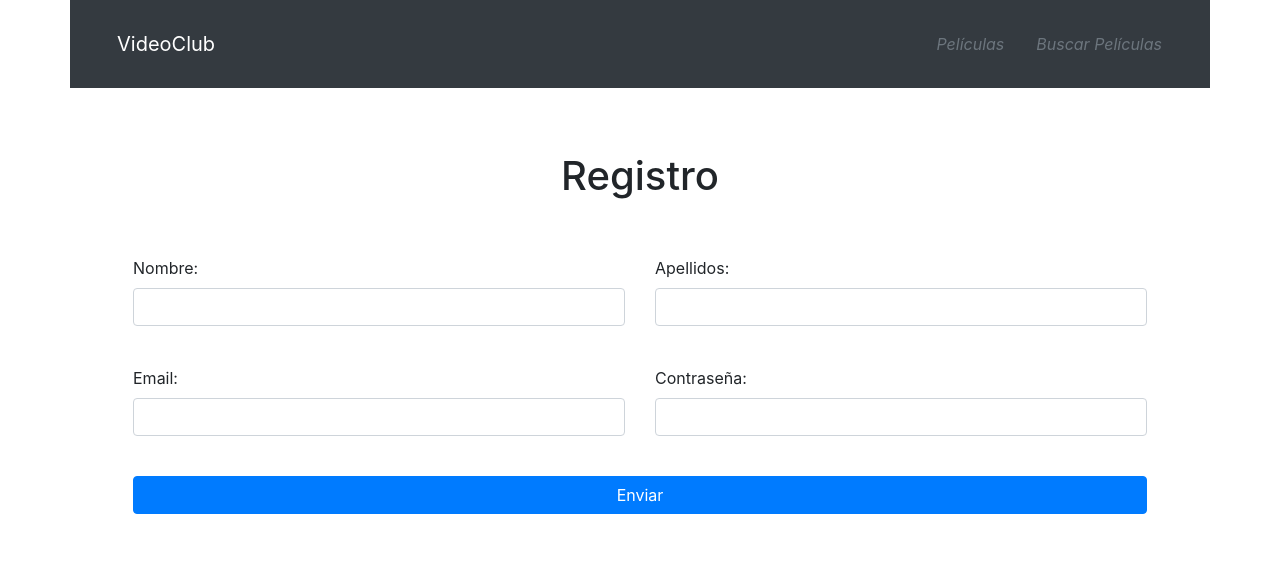
After one commit to vagdv/videoclubgarven, a Django app: template myapp/templates/myapp/registro.html in a window 1280 px wide. The commit adds this page. Shown: the top 561 px of the page. Run offline with Django 3.2, Linux system fonts and the light colour scheme; the template is opened without the code that fills it, so the values that code supplies are empty; some libraries are stand-ins or nearby versions.

Commit message:
Registro de usuarios

```diff
--- a/myapp/templates/myapp/login.html
+++ b/myapp/templates/myapp/login.html
@@ -34,7 +34,7 @@
                 </div>
                 <p class="text-center">
                     <button class="btn btn-primary btn-block">Login</button>
-                    <a class="nav-link active" href="./registro.html"><i class="fas fa-envelope text-secondary"> Registrarse</i></a>
+                    <a class="nav-link active" href="{% url 'registro' %}"><i class="fas fa-envelope text-secondary"> Registrarse</i></a>
                 </p>
             </form>
         </div>
--- /dev/null
+++ b/myapp/templates/myapp/registro.html
@@ -0,0 +1,75 @@
+<!DOCTYPE html>
+<html>
+    <head>
+        <title>Registro</title>
+        <meta charset="UTF-8">
+        <link rel="stylesheet" href="https://stackpath.bootstrapcdn.com/bootstrap/4.5.0/css/bootstrap.min.css" integrity="sha384-9aIt2nRpC12Uk9gS9baDl411NQApFmC26EwAOH8WgZl5MYYxFfc+NcPb1dKGj7Sk" crossorigin="anonymous">
+        <link rel="stylesheet" href="css/estilos.css">
+
+
+    </head>
+    <body>
+        <div class="">
+            <div class="container bg-white">
+                <div class="p-3 row bg-dark text-white ">
+                    <nav class="col navbar navbar-dark ">
+                        <div class=""></div>
+                        <a class="col navbar-brand" href="./index.html">VideoClub</a>
+                        <div class="nav text-white">
+                            <a class="nav-link active" href="./peliculas.html"><i class="text-secondary">Películas</i></a>
+                            <a class="nav-link active" href="./buscar.html"><i class="text-secondary"> Buscar Películas</i></a>
+                    </nav>
+                </div>
+
+                <header>
+                        <h1 class="text-center pt-5">
+                            <div class="text-white p-2"></div>
+                            <a href="index.html" class="text-reset"> Registro</a>
+                        </h1>
+                </header>
+
+                 <div class="container p-5">
+
+            <form action="#" method="post" class="">
+
+                <div class="row mb-4">
+                    <div class="form-group col-12 col-md-6">
+                        <label for="nombre">Nombre:</label>
+                        <input type="text" class="form-control" id="nombre" name="nombre">
+                    </div>
+
+                    <div class="form-group col-12 col-md-6">
+                        <label for="apellido">Apellidos:</label>
+                        <input type="text" class="form-control" id="apellido1" name="apellido1">
+                    </div>
+                </div>
+
+                <div class="row mb-4">
+                    <div class="form-group col-12 col-md-6">
+                        <label for="email">Email:</label>
+                        <div class="input-group">
+                            <input type="text" class="form-control" id="email" name="email">
+                        </div>
+                    </div>
+
+                    <div class="form-group col-12 col-md-6">
+                        <label for="telefono">Contraseña:</label>
+                        <input type="text" class="form-control" id="telefono" name="telefono">
+                    </div>
+                </div>
+                <div class="row">
+                    <div class="col-12 text-center">
+                        <button class="btn btn-primary btn-block">Enviar</button>
+                    </div>
+                </div>
+
+            </form>
+
+        </div>
+
+
+            </div>
+        </div>
+
+    </body>
+</html>
--- a/myapp/views.py
+++ b/myapp/views.py
@@ -22,3 +22,6 @@ def index(request):
 
 def login(request):
     return render(request, "myapp/login.html")
+
+def registro(request):
+    return render(request, "myapp/registro.html")
--- a/videoclubgarven/settings.py
+++ b/videoclubgarven/settings.py
@@ -39,7 +39,7 @@ INSTALLED_APPS = [
     'django.contrib.messages',
     'django.contrib.staticfiles',
     'myapp.apps.MyappConfig',
-    'django_extensions'
+
 ]
 
 MIDDLEWARE = [
--- a/videoclubgarven/urls.py
+++ b/videoclubgarven/urls.py
@@ -27,5 +27,6 @@ urlpatterns = [
     path('', admin.site.urls),
     path('movie/<int:movie_id>/', views.movie, name='movie'),
     path('movies', views.index, name='index'),
-    path('loginn', views.login, name='loginhector')
+    path('loginn', views.login, name='loginhector'),
+    path('registro', views.registro, name='registro')
 ]
```
